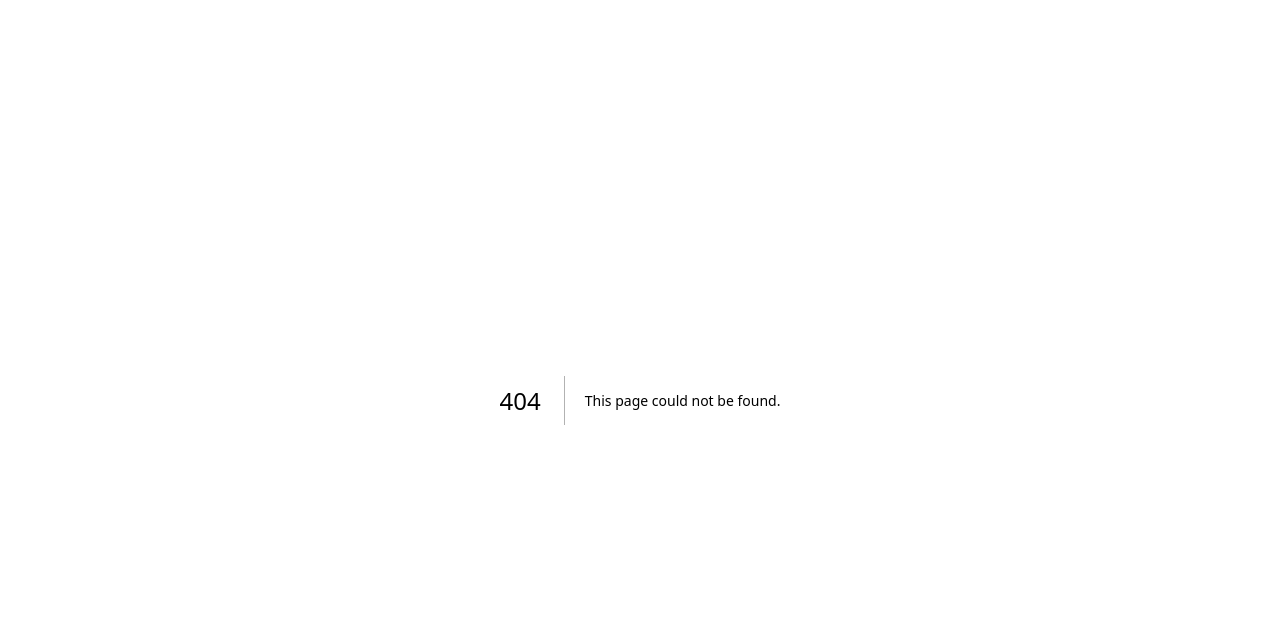
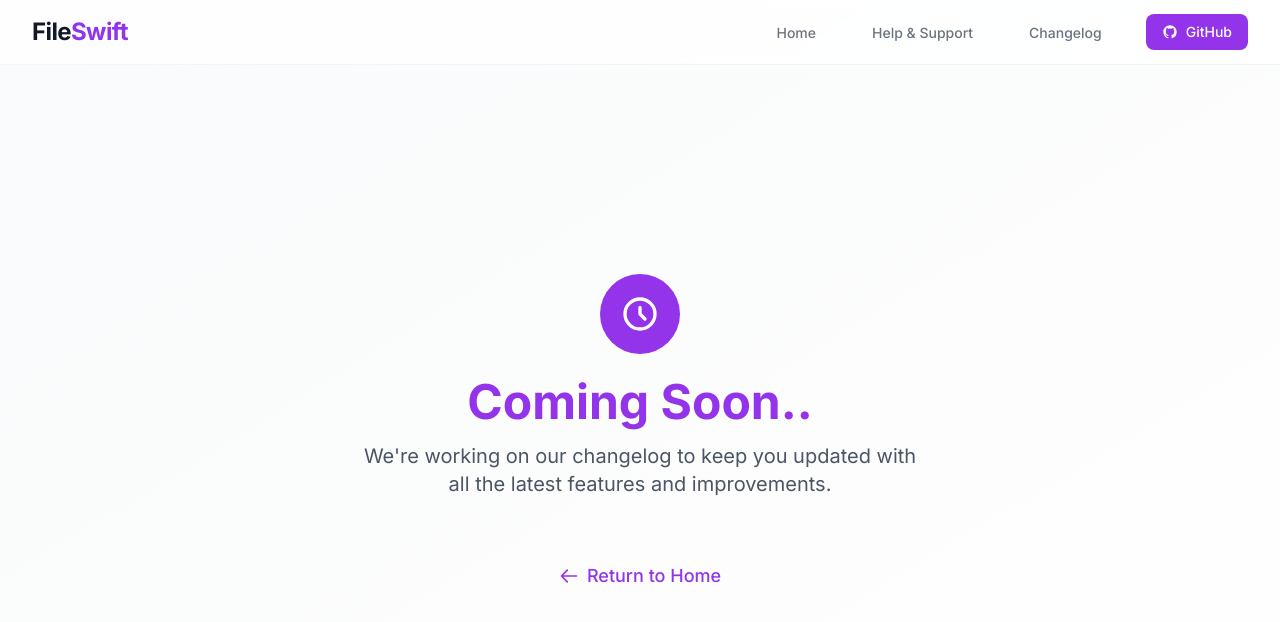
Before and after one commit to imsurajj/FileSwift, a Next.js app: page /changelog in a window 1280 px wide. Before the commit this address had no page. Shown: the top 622 px of the page. Built offline with nearby package versions, Linux system fonts and the light colour scheme.

Commit message:
Add : Changelog Page

```diff
--- /dev/null
+++ b/src/app/changelog/page.tsx
@@ -0,0 +1,65 @@
+'use client'
+
+import { useState, useEffect } from 'react'
+import { motion } from 'framer-motion'
+import Navbar from '@/app/components/Navbar'
+import Link from 'next/link'
+
+export default function ChangelogPage() {
+  const [dots, setDots] = useState('.')
+
+  // Animate dots for the "Coming Soon" text
+  useEffect(() => {
+    const interval = setInterval(() => {
+      setDots(prev => prev.length >= 3 ? '.' : prev + '.')
+    }, 500)
+
+    return () => clearInterval(interval)
+  }, [])
+
+  return (
+    <div className="min-h-screen bg-gradient-to-br from-gray-50 to-white flex flex-col">
+      <Navbar />
+
+      <div className="flex-1 container mx-auto px-4 py-16 flex items-center justify-center">
+        <motion.div
+          initial={{ opacity: 0 }}
+          animate={{ opacity: 1 }}
+          transition={{ duration: 0.8 }}
+          className="text-center"
+        >
+          <motion.div
+            initial={{ scale: 0.9, y: 20 }}
+            animate={{ scale: 1, y: 0 }}
+            transition={{ duration: 0.5, delay: 0.2 }}
+            className="mb-8"
+          >
+            <div className="w-20 h-20 mx-auto mb-6 rounded-full bg-purple-600 flex items-center justify-center">
+              <svg className="w-10 h-10 text-white" fill="none" stroke="currentColor" viewBox="0 0 24 24">
+                <path strokeLinecap="round" strokeLinejoin="round" strokeWidth={2} d="M12 8v4l3 3m6-3a9 9 0 11-18 0 9 9 0 0118 0z" />
+              </svg>
+            </div>
+
+            <h1 className="text-5xl font-bold text-purple-600">Coming Soon{dots}</h1>
+            <p className="text-xl text-gray-600 mt-4 max-w-xl mx-auto">
+              We're working on our changelog to keep you updated with all the latest features and improvements.
+            </p>
+          </motion.div>
+
+          <motion.div
+            initial={{ opacity: 0, y: 20 }}
+            animate={{ opacity: 1, y: 0 }}
+            transition={{ duration: 0.5, delay: 0.6 }}
+          >
+            <Link href="/" className="mt-8 inline-flex items-center text-lg text-purple-600 hover:text-purple-800 transition-colors font-medium">
+              <svg className="w-5 h-5 mr-2" fill="none" stroke="currentColor" viewBox="0 0 24 24">
+                <path strokeLinecap="round" strokeLinejoin="round" strokeWidth={2} d="M10 19l-7-7m0 0l7-7m-7 7h18" />
+              </svg>
+              Return to Home
+            </Link>
+          </motion.div>
+        </motion.div>
+      </div>
+    </div>
+  )
+}
--- a/src/app/components/Navbar.tsx
+++ b/src/app/components/Navbar.tsx
@@ -54,6 +54,15 @@ export default function Navbar() {
             >
               <Link href="/help" className="text-gray-500 hover:text-purple-600 px-3 py-2 text-sm font-medium transition-colors">
                 Help & Support
+              </Link>
+            </motion.div>
+            <motion.div
+              initial={{ y: -10, opacity: 0 }}
+              animate={{ y: 0, opacity: 1 }}
+              transition={{ duration: 0.3, delay: 0.4 }}
+            >
+              <Link href="/changelog" className="text-gray-500 hover:text-purple-600 px-3 py-2 text-sm font-medium transition-colors">
+                Changelog
               </Link>
             </motion.div>
             <motion.div
@@ -120,6 +129,12 @@ export default function Navbar() {
             >
               Help & Support
             </Link>
+            <Link href="/changelog"
+              className="block px-3 py-2 text-base font-medium text-gray-600 hover:text-purple-600 hover:bg-purple-50 rounded-md"
+              onClick={() => setIsMenuOpen(false)}
+            >
+              Changelog
+            </Link>
             <a
               href="https://github.com"
               target="_blank"
```
